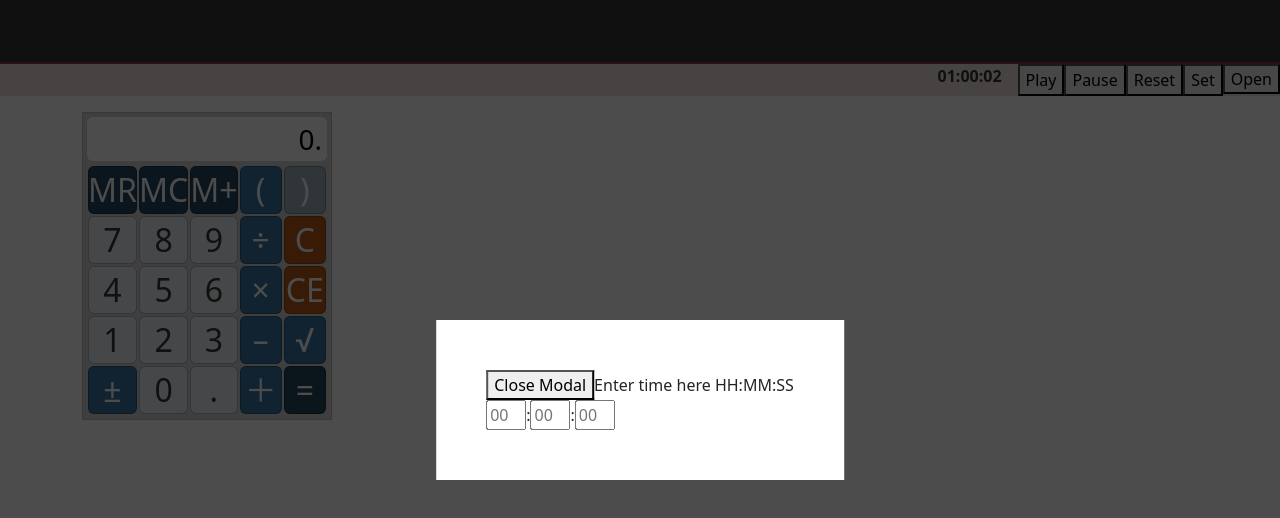
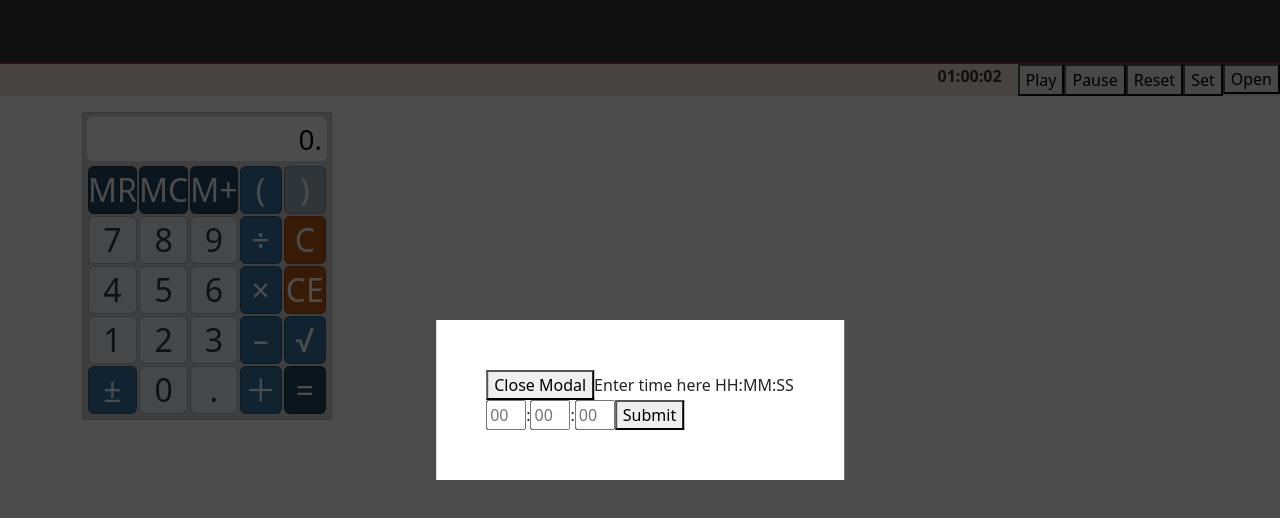
Before and after one commit to tylersernett/grecalc, a React (Create React App) app: page / in a window 1280 px wide. Both pictures are taken after a click on the button "Open". Shown: the top 518 px of the page. Built offline with nearby package versions, Linux system fonts and the light colour scheme.

Commit message:
Add time input from modal

```diff
--- a/src/timer.js
+++ b/src/timer.js
@@ -1,5 +1,5 @@
 import React from 'react';
-import { useEffect, useState } from 'react';
+import { useEffect, useState, useRef } from 'react';
 import Modal from './Modal';
 
 const Modal_Wrapper = {
@@ -16,7 +16,10 @@ function Timer({timerInputIsOpen, setTimerInputIsOpen}) {
         hours: Math.floor(seconds / 3600),
         minutes: Math.floor(seconds % 3600 / 60),
         seconds: Math.floor(seconds % 3600 % 60),
-    })
+    });
+    const hh = useRef('0');
+    const mm = useRef('0');
+    const ss = useRef('0');
 
     const startTimer = () => {
         setRun(true);
@@ -77,6 +80,24 @@ function Timer({timerInputIsOpen, setTimerInputIsOpen}) {
     };
 
     // const [timerInputIsOpen, setTimerInputIsOpen] = useState(false);
+    const handleSubmit = () => {
+        setRun(false);
+        let secs = 0;
+        if (hh.current.value === "" ) {
+            hh.current.value = '0';
+        }
+        if (mm.current.value === "" ) {
+            mm.current.value = '0';
+        }
+        if (ss.current.value === "" ) {
+            ss.current.value = '0';
+        }
+        secs += parseInt(hh.current.value)*3600;
+        secs += parseInt(mm.current.value)*60;
+        secs += parseInt(ss.current.value);
+        setTimerInputIsOpen(false);
+        setSeconds(secs);
+    }
 
     return (
         <div className="wrapper">
@@ -103,9 +124,11 @@ function Timer({timerInputIsOpen, setTimerInputIsOpen}) {
                     <Modal open={timerInputIsOpen} onClose={() => setTimerInputIsOpen(false)}>
                         Enter time here HH:MM:SS
                         <div>
-                            <input className='timer-input' type='text' maxLength='2' placeholder='00'></input>:
-                            <input className='timer-input' type='text' maxLength='2' placeholder='00'></input>:
-                            <input className='timer-input' type='text' maxLength='2' placeholder='00'></input>
+                            {/* TODO: only allow digit [0-9] entry */}
+                            <input className='timer-input' type='text' maxLength='2' placeholder='00' ref={hh} ></input>:
+                            <input className='timer-input' type='text' maxLength='2' placeholder='00' ref={mm} ></input>:
+                            <input className='timer-input' type='text' maxLength='2' placeholder='00' ref={ss} ></input>
+                            <button onClick={handleSubmit}>Submit</button>
                         </div>
                     </Modal>
                 </span>
```
